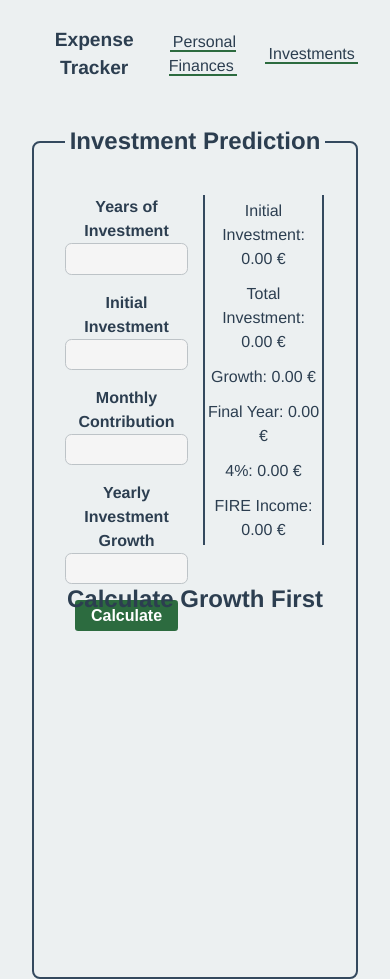
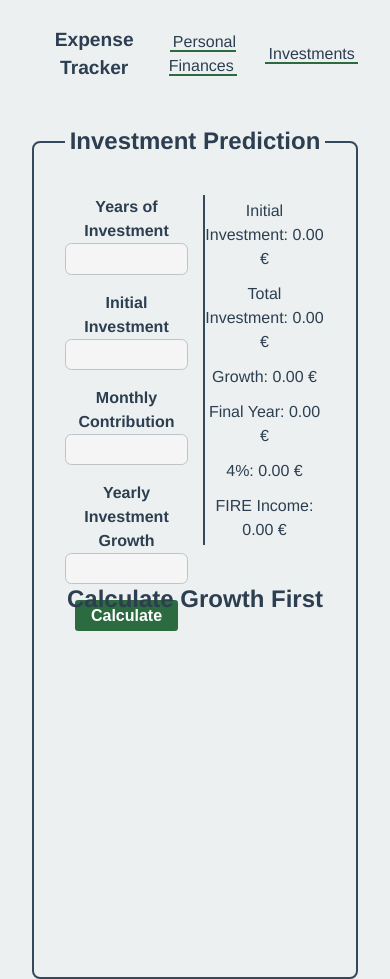
Before and after one commit to andrebarros7201/expense-tracker, a React (Vite) app: page /investments in a window 390 px wide. Built offline with nearby package versions, Linux system fonts and the light colour scheme.

Commit message:
remove right border when below 1200px width

```diff
--- a/src/components/investmentPrediction/components/investmentPredictionResults/InvestmentPredictionResults.module.scss
+++ b/src/components/investmentPrediction/components/investmentPredictionResults/InvestmentPredictionResults.module.scss
@@ -10,6 +10,10 @@
   height: 100%;
   border-left: 2px solid $color-border-dark;
   border-right: 2px solid $color-border-dark;
+
+  @media (max-width: 1200px) {
+    border-right: none;
+  }
 }
 
 .result__text {
```
